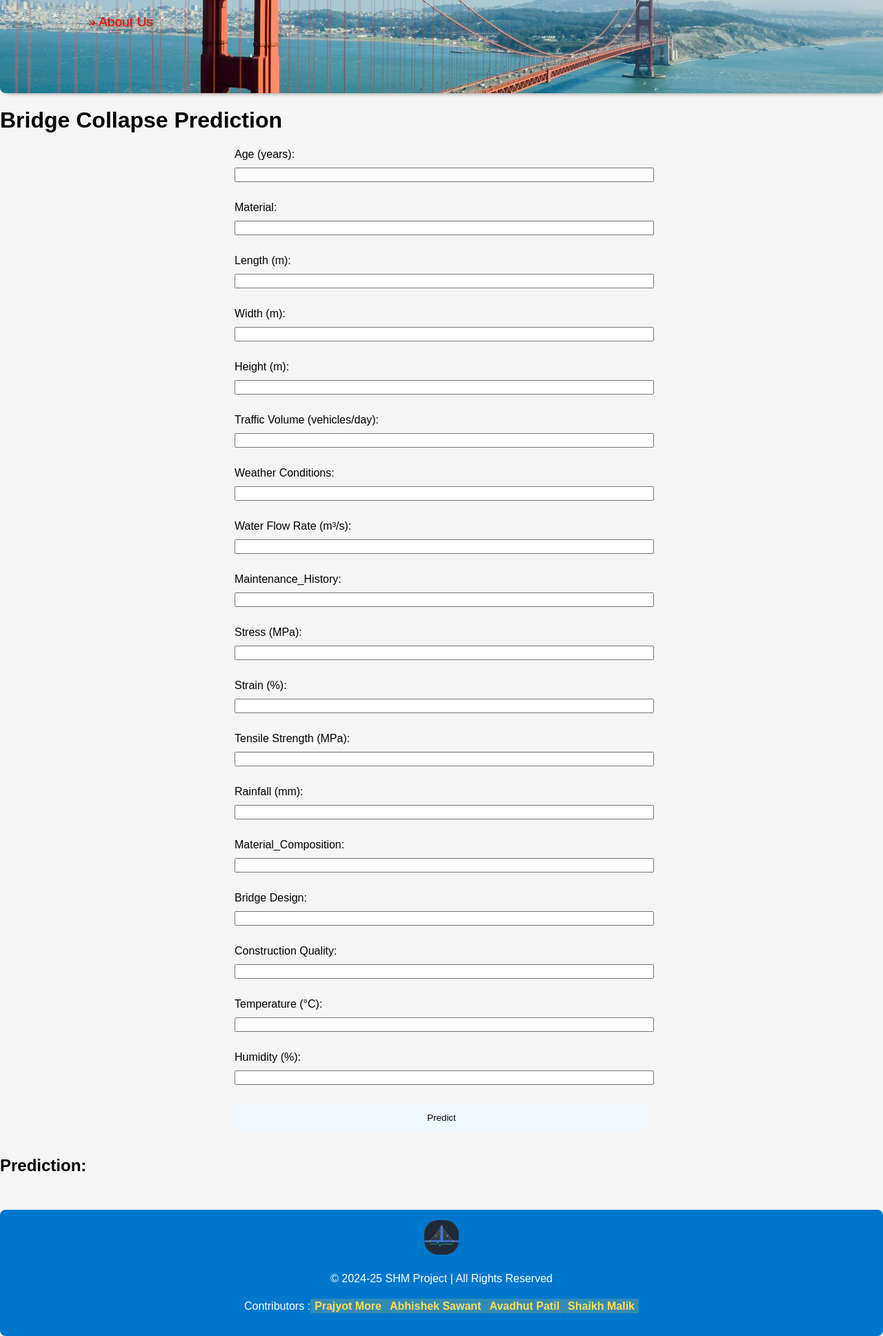
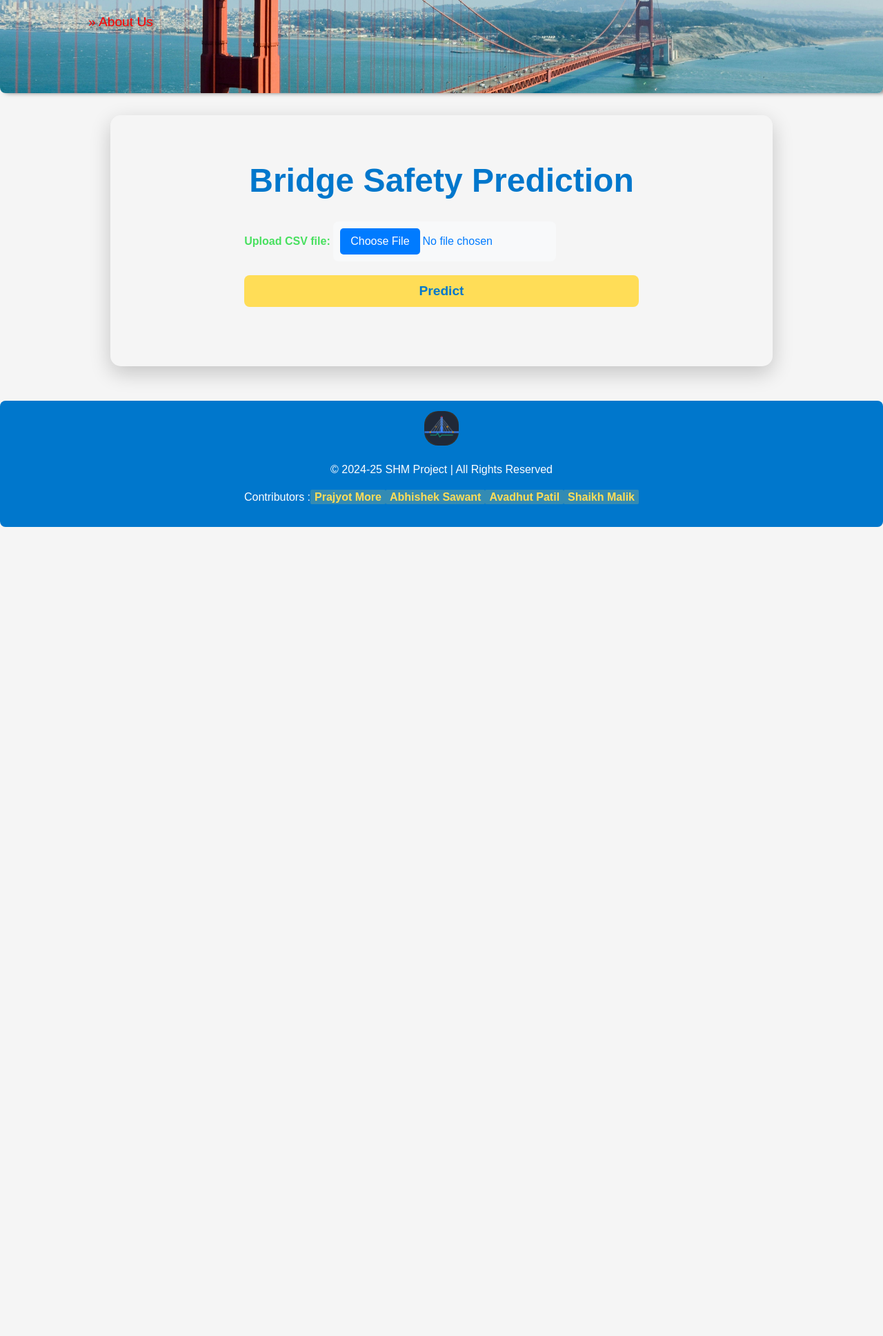
Before and after one commit to abhidsawant/FlaskSHM, a Flask app: page / in a window 1280 px wide. Shown: the part 347-2284 px from the top of the page at 69% size. After the commit the page ends 1111 px from the top, so only its background shows below. Run offline with Flask 3, Linux system fonts and the light colour scheme; the visitor is signed in with stand-in values (Sample User, id 1); parts of the project's set-up code (start-up, migrations or seed data) failed here and were passed over.

Commit message:
file changes

```diff
--- a/app.py
+++ b/app.py
@@ -3,6 +3,9 @@
 from werkzeug.security import generate_password_hash, check_password_hash
 from dotenv import load_dotenv
 import os
+import joblib
+import pandas as pd
+import numpy as np
 
 # Load .env file
 load_dotenv()
@@ -16,7 +19,7 @@
 db = client['user_database']
 users = db['users']
 
-# route to check the mongodb connection:
+# Route to check the mongodb connection
 @app.route('/test_db')
 def test_db():
     try:
@@ -25,17 +28,24 @@
     except Exception as e:
         return f"Failed to connect to MongoDB: {e}"
 
+# Load the model and related files
+try:
+    model = joblib.load('model/rf_bridge_model.pkl')
+    scaler = joblib.load('model/scaler.pkl')
+    label_encoders = joblib.load('model/label_encoders.pkl')
+    selected_features = joblib.load('model/selected_features.pkl')
 
-import joblib
-import pandas as pd
+    # Try to load original column names if available
+    try:
+        original_column_names = joblib.load('model/original_column_names.pkl')
+        print(f"Loaded original column names: {original_column_names}")
+    except:
+        original_column_names = selected_features
+        print("Could not load original column names, using selected features instead")
 
-# Load the model and scalers
-model = joblib.load('model/rf_bridge_model.pkl')
-scaler = joblib.load('model/scaler.pkl')
-label_encoders = joblib.load('model/label_encoders.pkl')
-
-# Categorical columns used in training
-categorical_columns = ["Material", "Weather_Conditions", "Material_Composition", "Bridge_Design", "Construction_Quality"]
+    print(f"Model successfully loaded. Selected features: {selected_features}")
+except Exception as e:
+    print(f"Error loading model files: {e}")
 
 @app.route('/')
 def home():
@@ -46,25 +56,150 @@
 
 @app.route('/predict', methods=['POST'])
 def predict():
-    try:
-        if not request.is_json:
-            return jsonify({"error": "Invalid content type. Please use 'application/json'."}), 415
+    if request.content_type.startswith('multipart/form-data'):
+        if 'file' not in request.files:
+            return jsonify({'error': 'No file uploaded'}), 400
 
-        data = request.get_json()
-        new_df = pd.DataFrame([data])
+        file = request.files['file']
+        if file.filename == '':
+            return jsonify({'error': 'No selected file'}), 400
 
-        for col in categorical_columns:
-            if col in new_df.columns and col in label_encoders:
-                new_df[col] = label_encoders[col].transform(new_df[col])
+        try:
+            # Read the uploaded file
+            data = pd.read_csv(file)
 
-        new_data_scaled = scaler.transform(new_df)
-        prediction = model.predict(new_data_scaled)
-        result = "Collapsed" if prediction[0] == 1 else "Standing"
+            # Drop irrelevant columns if present
+            data = data.drop(columns=["Bridge_ID", "Collapse_Status", "Location"], errors='ignore')
 
-        return jsonify({"prediction": result})
+            # Create a column mapping to handle potential naming differences
+            column_mapping = {}
+            for col in data.columns:
+                for orig_col in selected_features:
+                    # Compare normalized column names (lowercase, without spaces/special chars)
+                    col_norm = col.lower().replace(" ", "_").replace("(", "").replace(")", "").replace("_m", "").replace("_c", "")
+                    orig_norm = orig_col.lower().replace(" ", "_").replace("(", "").replace(")", "").replace("_m", "").replace("_c", "")
 
-    except Exception as e:
-        return jsonify({"error": str(e)})
+                    if col_norm == orig_norm or col_norm in orig_norm or orig_norm in col_norm:
+                        column_mapping[col] = orig_col
+                        break
+
+            # Apply column mapping
+            if column_mapping:
+                data = data.rename(columns=column_mapping)
+                print(f"Applied column mapping: {column_mapping}")
+
+            # Check for missing features and add them with default values
+            missing_cols = set(selected_features) - set(data.columns)
+            if missing_cols:
+                print(f"Adding missing columns with default values: {missing_cols}")
+                for col in missing_cols:
+                    data[col] = 0  # Default value
+
+            # Select and reorder columns to match the training data
+            try:
+                data = data[selected_features]
+            except KeyError as e:
+                print(f"KeyError when selecting features: {e}")
+                print(f"Available columns: {data.columns.tolist()}")
+                print(f"Required columns: {selected_features}")
+                return jsonify({'error': f'Column mismatch. Available: {data.columns.tolist()}, Required: {selected_features}'}), 400
+
+            # Encode categorical variables
+            for col in label_encoders.keys():
+                if col in data.columns:
+                    try:
+                        data[col] = label_encoders[col].transform(data[col])
+                    except Exception as e:
+                        print(f"Error encoding column {col}: {e}")
+                        # Handle unknown categories gracefully
+                        data[col] = -1
+
+            # Standardize numerical features
+            try:
+                data_scaled = scaler.transform(data)
+            except Exception as e:
+                print(f"Error in scaling: {e}")
+                return jsonify({'error': f'Scaling error: {str(e)}'}), 500
+
+            # Predict
+            predictions = model.predict(data_scaled)
+            probabilities = model.predict_proba(data_scaled)[:, 1]  # Probability of collapse
+
+            # Prepare results
+            results = []
+            for i, pred in enumerate(predictions):
+                results.append({
+                    'prediction': 'Collapsed' if pred == 1 else 'Standing',
+                    'collapse_probability': float(probabilities[i])
+                })
+
+            return jsonify({
+                'success': True,
+                'predictions': results
+            })
+
+        except Exception as e:
+            import traceback
+            print(f"Prediction error: {str(e)}")
+            print(traceback.format_exc())
+            return jsonify({'error': str(e)}), 500
+
+    elif request.content_type == 'application/json':
+        # Handle JSON input for single prediction
+        try:
+            input_data = request.json
+
+            # Create DataFrame from JSON input
+            df = pd.DataFrame([input_data])
+
+            # Apply column mapping if needed
+            column_mapping = {}
+            for col in df.columns:
+                for orig_col in selected_features:
+                    col_norm = col.lower().replace(" ", "_").replace("(", "").replace(")", "").replace("_m", "").replace("_c", "")
+                    orig_norm = orig_col.lower().replace(" ", "_").replace("(", "").replace(")", "").replace("_m", "").replace("_c", "")
+
+                    if col_norm == orig_norm or col_norm in orig_norm or orig_norm in col_norm:
+                        column_mapping[col] = orig_col
+                        break
+
+            if column_mapping:
+                df = df.rename(columns=column_mapping)
+
+            # Add missing columns
+            for col in selected_features:
+                if col not in df.columns:
+                    df[col] = 0
+
+            # Select only required features in the right order
+            df = df[selected_features]
+
+            # Encode categorical variables
+            for col in label_encoders.keys():
+                if col in df.columns:
+                    try:
+                        df[col] = label_encoders[col].transform(df[col])
+                    except:
+                        df[col] = -1
+
+            # Scale features
+            df_scaled = scaler.transform(df)
+
+            # Predict
+            prediction = model.predict(df_scaled)[0]
+            probability = model.predict_proba(df_scaled)[0][1]
+
+            return jsonify({
+                'success': True,
+                'prediction': 'Collapsed' if prediction == 1 else 'Standing',
+                'collapse_probability': float(probability)
+            })
+
+        except Exception as e:
+            return jsonify({'error': str(e)}), 500
+
+    else:
+        return jsonify({'error': 'Invalid content type. Please use multipart/form-data or application/json.'}), 415
 
 
 # signup
--- a/static/css/style.css
+++ b/static/css/style.css
@@ -136,11 +136,12 @@
     position: relative;
     width: 100%;
     height: 300px;
-    margin-bottom: 1rem;
+    margin-bottom: 2rem;
     overflow: hidden;
     border-radius: 8px;
     box-shadow: 5px 0px 6px rgba(75, 74, 74, 0.7);
     transition: 0.5s;
+
 }
 
 .hero:hover{
@@ -181,21 +182,71 @@
     text-decoration: underline;
 }
 
-/* prediction form */
+/* prediction layout */
 
-#prediction-form{
-    max-width: 600px;
+.container-pred{
+    width: 70%;
+    height: 300px;
     margin: auto;
+    padding: 2rem;
+    display: flex;
+    justify-content: center;
+    flex-direction: column;
+    align-items: center;
+    border-radius: 15px;
+    box-shadow: 0 10px 30px rgba(0, 0, 0, 0.2);
 }
 
-#prediction-form  label, input{
-    display: block;
-    width: 100%;
-    margin-bottom: 10px;
+.container-pred h1{
+    font-size: 3rem;
+    color: #0077cc;
 }
 
+.container-pred label{
+    color: #48e05f;
+    font-weight: bold;
+}
+
+.container-pred input[type="file"] {
+    padding: 10px;
+    /* border: 2px solid #007bff; */
+    border-radius: 8px;
+    background-color: #f8f9fa;
+    color: #007bff;
+    cursor: pointer;
+    font-size: 16px;
+  }
+
+  .container-pred input[type="file"]::-webkit-file-upload-button {
+    background-color: #007bff;
+    color: white;
+    padding: 10px 15px;
+    border: none;
+    border-radius: 5px;
+    cursor: pointer;
+  }
+
+ .container-pred input[type="file"]::-webkit-file-upload-button:hover {
+    background-color: #0056b3;
+  }
 
 
+.container-pred button{
+    padding: 12px 25px;
+    background-color: #ffdd57;
+    color: #0077cc;
+    font-weight: bold;
+    border: none;
+    border-radius: 8px;
+    text-decoration: none;
+    margin-top: 20px;
+    transition: background 0.3s ease;
+    font-size: larger;
+}
+
+.container-pred button:hover{
+    background-color: #f4c430;
+}
 
 /* about.html */
 
--- a/templates/index.html
+++ b/templates/index.html
@@ -12,86 +12,76 @@
         </div>
     </section>
 
-    <h1>Bridge Collapse Prediction</h1>
-    <form id="prediction-form">
-        <label for="age">Age (years):</label>
-        <input type="number" id="age" name="Age (years)" required><br>
-
-        <label for="material">Material:</label>
-        <input type="text" id="material" name="Material" required><br>
-
-        <label for="length">Length (m):</label>
-        <input type="number" step="0.01" id="length" name="Length (m)" required><br>
-
-        <label for="width">Width (m):</label>
-        <input type="number" step="0.01" id="width" name="Width (m)" required><br>
-
-        <label for="height">Height (m):</label>
-        <input type="number" step="0.01" id="height" name="Height (m)" required><br>
-
-        <label for="traffic">Traffic Volume (vehicles/day):</label>
-        <input type="number" id="traffic" name="Traffic_Volume (vehicles/day)" required><br>
-
-        <label for="weather">Weather Conditions:</label>
-        <input type="text" id="weather" name="Weather_Conditions" required><br>
-
-        <label for="water_flow">Water Flow Rate (m³/s):</label>
-        <input type="number" step="0.01" id="water_flow" name="Water_Flow_Rate (m³/s)" required><br>
-
-        <label for="Maintenance_History">Maintenance_History:</label>
-        <input type="text" step="0.01" id="Maintenance_History" name="Maintenance_History" required><br>
-
-        <label for="stress">Stress (MPa):</label>
-        <input type="number" step="0.01" id="stress" name="Stress (MPa)" required><br>
-
-        <label for="strain">Strain (%):</label>
-        <input type="number" step="0.01" id="strain" name="Strain (%)" required><br>
-
-        <label for="tensile_strength">Tensile Strength (MPa):</label>
-        <input type="number" step="0.01" id="tensile_strength" name="Tensile_Strength (MPa)" required><br>
-
-        <label for="rainfall">Rainfall (mm):</label>
-        <input type="number" step="0.01" id="rainfall" name="Rainfall (mm)" required><br>
-
-        <label for="Material_Composition">Material_Composition:</label>
-        <input type="text" step="0.01" id="Material_Composition" name="Material_Composition" required><br>
-
-        <label for="bridge_design">Bridge Design:</label>
-        <input type="text" id="bridge_design" name="Bridge_Design" required><br>
-
-        <label for="construction_quality">Construction Quality:</label>
-        <input type="text" id="construction_quality" name="Construction_Quality" required><br>
-
-        <label for="temperature">Temperature (°C):</label>
-        <input type="number" step="0.01" id="temperature" name="Temperature (°C)" required><br>
-
-        <label for="humidity">Humidity (%):</label>
-        <input type="number" step="0.01" id="humidity" name="Humidity (%)" required><br>
-
-        <button type="submit">Predict</button>
-    </form>
-
-    <h2>Prediction: <span id="result"></span></h2>
+    <div class="container-pred">
+        <h1>Bridge Safety Prediction</h1>
+        <form id="upload-form" enctype="multipart/form-data">
+            <label for="file">Upload CSV file:</label>
+            <input type="file" id="file" name="file" accept=".csv" required>
+            <button type="submit">Predict</button>
+        </form>
+        <div id="results-container" style="margin-top: 20px;">
+            <div id="loading" style="display:none;">Processing...</div>
+            <div id="error-message" style="color: red;"></div>
+            <div id="result" style="font-size: 18px; font-weight: bold; margin-top: 15px;"></div>
+        </div>
+    </div>
 
     <script>
-        document.getElementById('prediction-form').addEventListener('submit', async function(event) {
-            event.preventDefault();
+        document.getElementById('upload-form').addEventListener('submit', async (e) => {
+            e.preventDefault();
 
-            let formData = {};
-            new FormData(this).forEach((value, key) => {
-                formData[key] = isNaN(value) ? value : parseFloat(value);
-            });
+            // Show loading and reset previous results
+            document.getElementById('loading').style.display = 'block';
+            document.getElementById('error-message').innerText = '';
+            document.getElementById('result').innerText = '';
 
-            const response = await fetch('/predict', {
-                method: 'POST',
-                headers: {
-                    'Content-Type': 'application/json'
-                },
-                body: JSON.stringify(formData)
-            });
+            // Get the file
+            const fileInput = document.getElementById('file');
+            if (!fileInput.files.length) {
+                document.getElementById('error-message').innerText = 'Please select a file';
+                document.getElementById('loading').style.display = 'none';
+                return;
+            }
 
-            const data = await response.json();
-            document.getElementById('result').textContent = data.prediction || data.error;
+            const formData = new FormData();
+            formData.append('file', fileInput.files[0]);
+
+            try {
+                const response = await fetch('/predict', {
+                    method: 'POST',
+                    body: formData
+                });
+
+                const result = await response.json();
+
+                // Hide loading
+                document.getElementById('loading').style.display = 'none';
+
+                if (result.error) {
+                    // Display error message
+                    document.getElementById('error-message').innerText = 'Error: ' + result.error;
+                } else if (result.success && result.predictions && result.predictions.length > 0) {
+                    // Get the first prediction only
+                    const prediction = result.predictions[0];
+                    const resultElement = document.getElementById('result');
+
+                    // Display simple result
+                    resultElement.innerText = `Bridge is ${prediction.prediction.toUpperCase()}`;
+
+                    // Color based on prediction
+                    if (prediction.prediction === 'Collapsed') {
+                        resultElement.style.color = 'red';
+                    } else {
+                        resultElement.style.color = 'green';
+                    }
+                } else {
+                    document.getElementById('error-message').innerText = 'No prediction results received';
+                }
+            } catch (error) {
+                document.getElementById('loading').style.display = 'none';
+                document.getElementById('error-message').innerText = 'Error: ' + error.message;
+            }
         });
     </script>
+
 {% endblock %}
```
Also changed, not shown: model/shmmodel1.py (+137 -124 lines), 5 other files.
